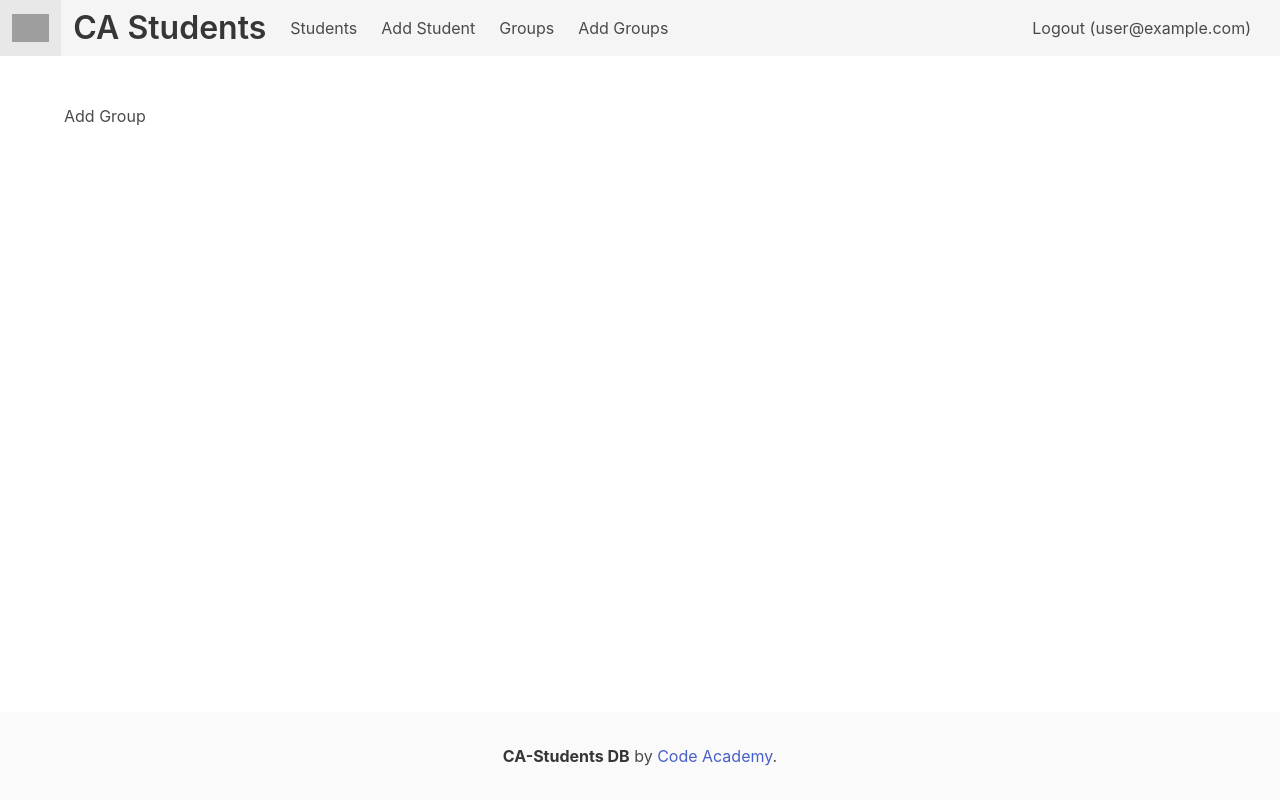
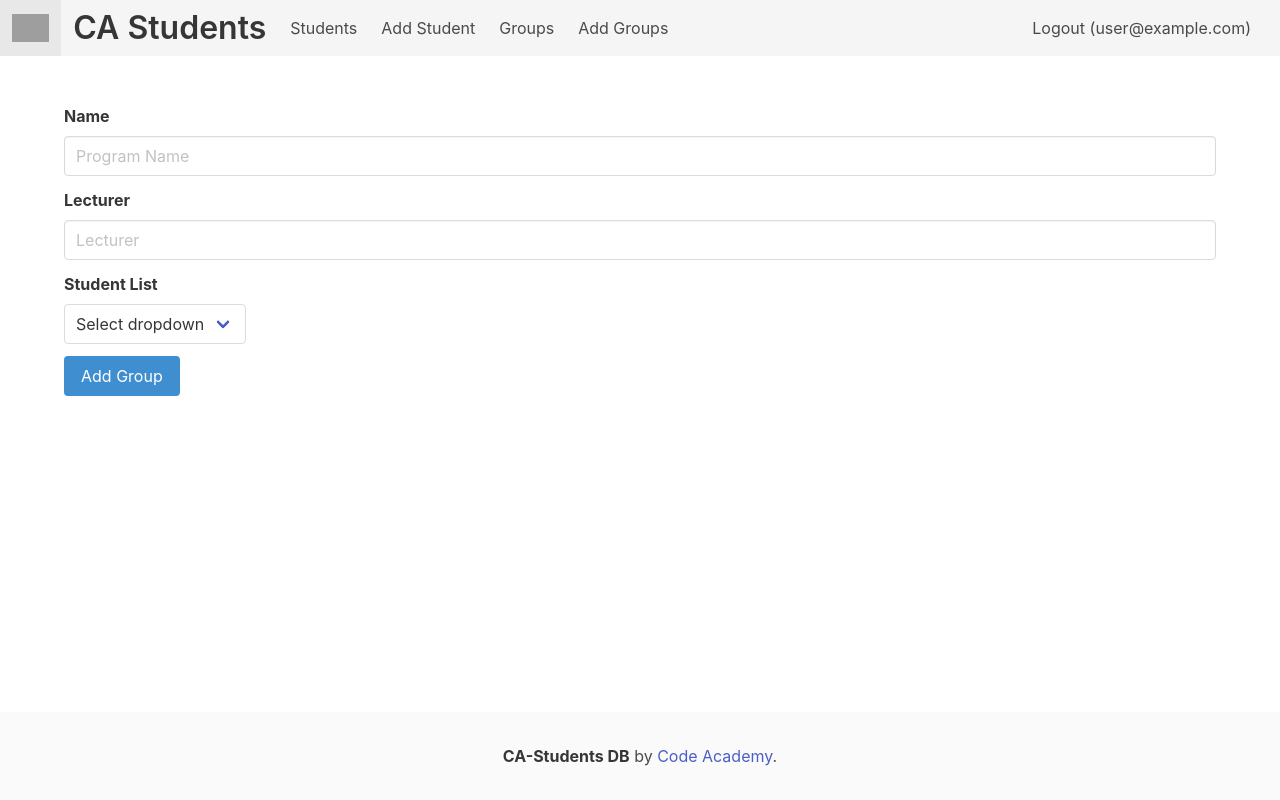
Before and after one commit to DovydasZilinskas/ca-project, a Vue app: page /addgroup in a window 1280 px wide. Built offline with nearby package versions, Linux system fonts and the light colour scheme; no server answers; the database is empty; sample sign-in values are in the browser's storage; grey boxes are pictures that could not be loaded.

Commit message:
keeping up

```diff
--- a/src/components/Search.vue
+++ b/src/components/Search.vue
@@ -6,7 +6,7 @@
           v-model="query"
           class="input"
           type="search"
-          placeholder="Search by student name"
+          placeholder="Search..."
           v-on:keyup="callParent"
         />
       </p>
--- a/src/views/AddGroup.vue
+++ b/src/views/AddGroup.vue
@@ -1,10 +1,100 @@
 <template>
-  <div class="addgroup">Add Group</div>
+  <div class="add-group">
+    <Notification
+      v-on:displaynot="error = false"
+      v-if="error"
+      type="is-link"
+      :message="errorMessage"
+    />
+    <form v-on:submit.prevent="add()">
+      <div class="field">
+        <label class="label">Name</label>
+        <div class="control">
+          <input v-model="name" class="input" type="text" placeholder="Program Name" />
+        </div>
+      </div>
+
+      <div class="field">
+        <label class="label">Lecturer</label>
+        <div class="control">
+          <input v-model="lecturer" class="input" type="text" placeholder="Lecturer" />
+        </div>
+      </div>
+
+      <div class="field">
+        <label class="label">Student List</label>
+        <div class="control">
+          <div class="select">
+            <select>
+              <option>Select dropdown</option>
+              <option>With options</option>
+            </select>
+          </div>
+        </div>
+      </div>
+
+      <div class="buttons">
+        <button type="submit" class="button is-info">Add Group</button>
+      </div>
+    </form>
+  </div>
 </template>
 
 <script>
+import firebase from "firebase/app";
+import "firebase/firestore";
+import Notification from "../components/Notification";
+
 export default {
   name: "AddGroup",
+  components: { Notification },
+  data() {
+    return {
+      name: "",
+      studentName: "",
+      lecturer: "",
+      studentList: [],
+      error: false,
+      type: "",
+      errorMessage: "",
+    };
+  },
+  beforeMount() {
+    firebase
+      .firestore()
+      .collection("students")
+      .get()
+      .then((snapshot) =>
+        snapshot.docs.forEach((doc) =>
+          this.students.push({
+            id: doc.id,
+            studentName: doc.data().name,
+          })
+        )
+      );
+  },
+  methods: {
+    add() {
+      firebase
+        .firestore()
+        .collection("groups")
+        .add({
+          name: this.name,
+          lecturer: this.lecturer,
+          studentList: this.studentList,
+        })
+        .then(() => {
+          this.error = true;
+          this.type = "is-success";
+          this.errorMessage = "Added";
+        })
+        .catch((error) => {
+          this.error = true;
+          this.type = "is-danger";
+          this.errorMessage = `There was a problem with something. ${error.message}`;
+        });
+    },
+  },
 };
 </script>
 
--- a/src/views/Groups.vue
+++ b/src/views/Groups.vue
@@ -1,12 +1,65 @@
 <template>
-  <div class="groups">Groups</div>
+  <div class="students">
+    <Search v-on:search="(query) => (filter = query)" />
+    <table class="table">
+      <tr>
+        <th>Name</th>
+        <th>Lecturer</th>
+        <th>Student List</th>
+      </tr>
+      <tr v-for="group in filteredGroups" :key="group.id">
+        <td>{{group.name}}</td>
+        <td>{{group.lecturer}}</td>
+        <td>{{group.studentList}}</td>
+      </tr>
+    </table>
+  </div>
 </template>
 
 <script>
+import firebase from "firebase/app";
+import "firebase/firestore";
+import Search from "../components/Search";
+
 export default {
   name: "Groups",
+  components: { Search },
+  data() {
+    return {
+      groups: [],
+      filter: "",
+    };
+  },
+  computed: {
+    filteredGroups() {
+      return this.groups.filter((groups) => {
+        return groups.name.toLowerCase().includes(this.filter.toLowerCase());
+      });
+    },
+  },
+  beforeMount() {
+    firebase
+      .firestore()
+      .collection("groups")
+      .get()
+      .then((snapshot) =>
+        snapshot.docs.forEach((doc) =>
+          this.groups.push({
+            id: doc.id,
+            name: doc.data().name,
+            lecturer: doc.data().lecturer,
+            studentList: doc.data().studentList,
+          })
+        )
+      );
+  },
 };
 </script>
 
 <style scoped>
+.students {
+  display: flex;
+  flex-direction: column;
+  align-items: center;
+}
 </style>
```
